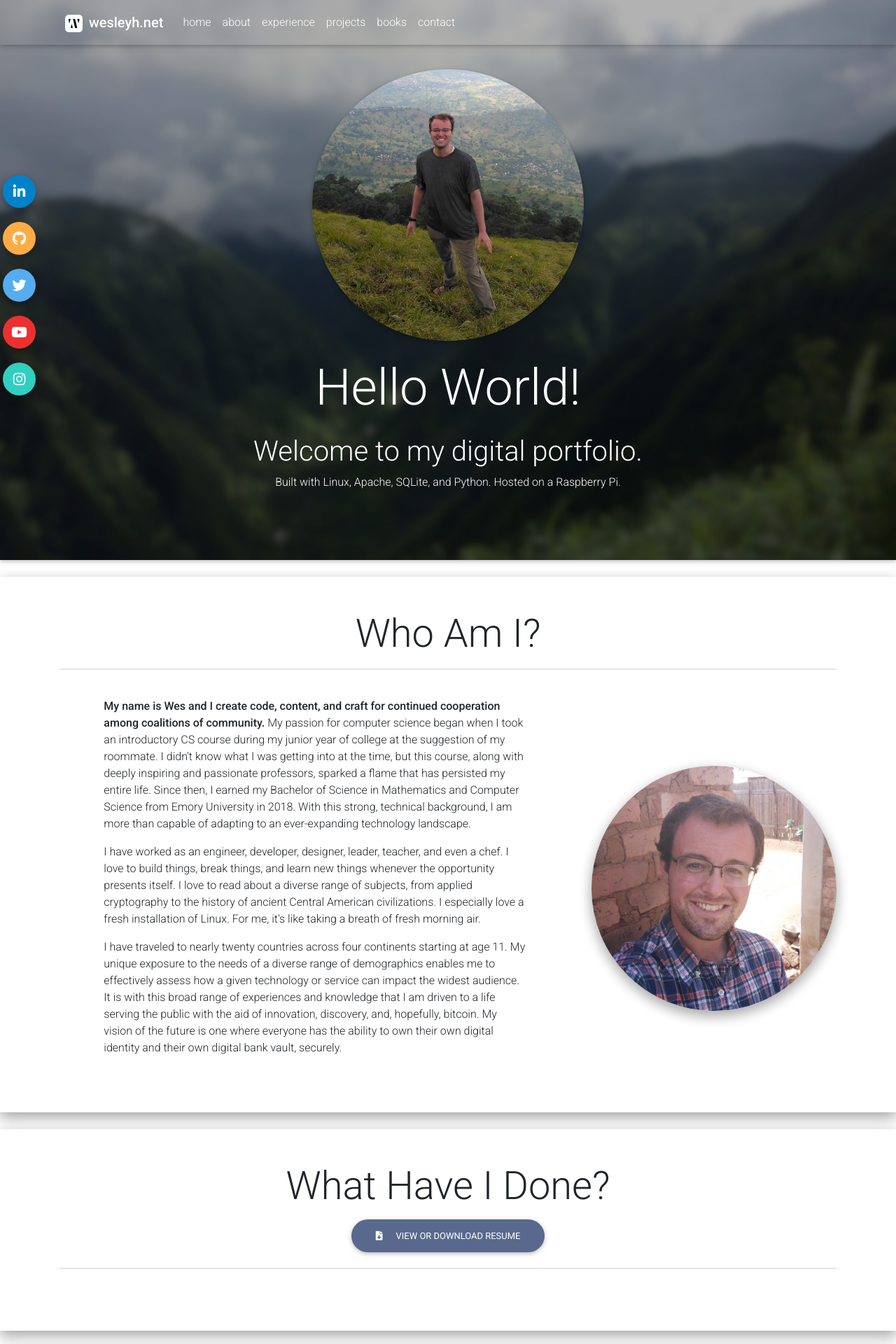
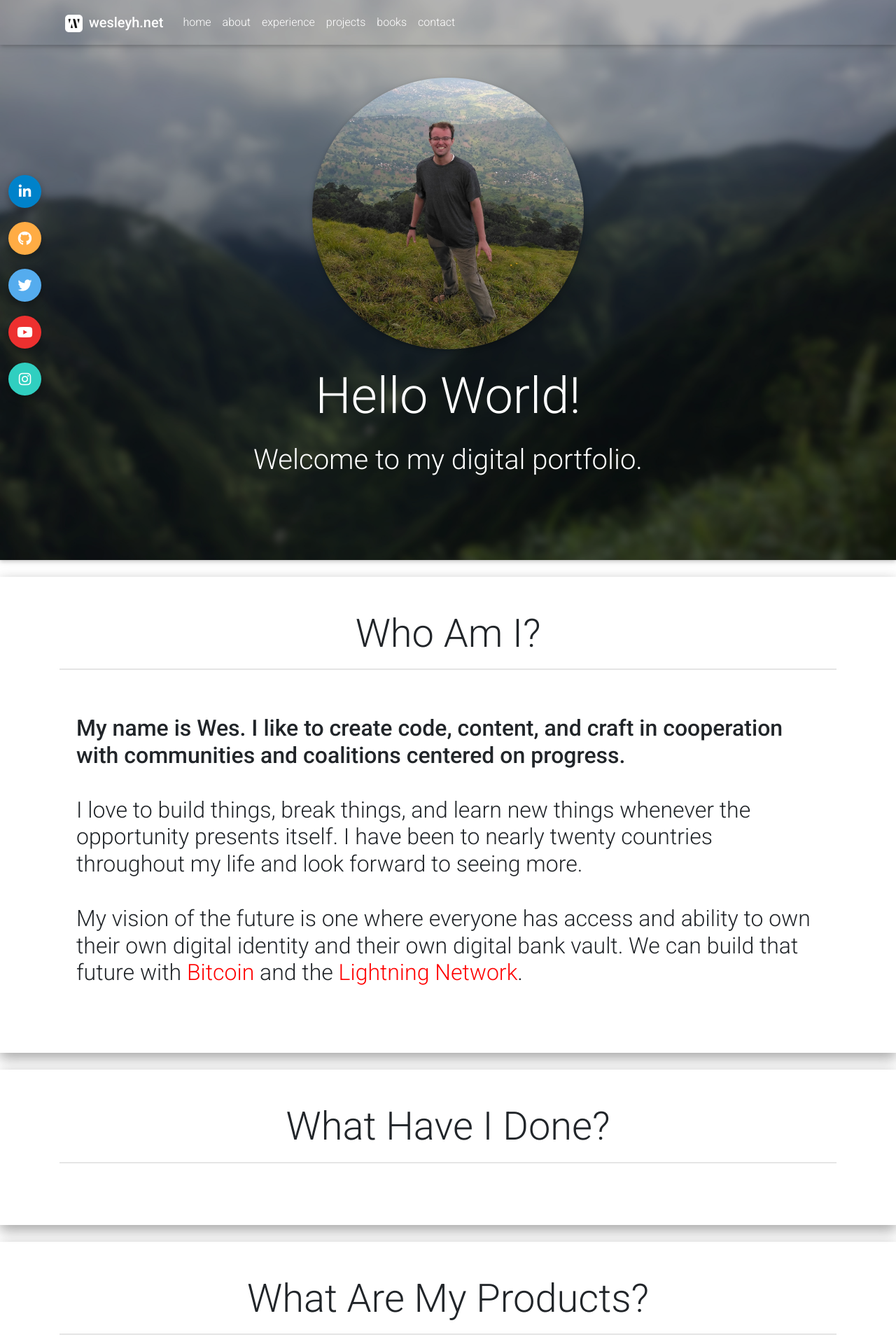
Before and after one commit to wesleyh-dev/django-website, a Django app: template home/templates/home/index.html in a window 1280 px wide. Shown: the top 1920 px of the page at 70% size. Run offline with Django 3.2, Linux system fonts and the light colour scheme; the template is opened without the code that fills it, so the values that code supplies are empty; some libraries are stand-ins or nearby versions.

Commit message:
Clean up!

```diff
--- a/home/templates/home/base.html
+++ b/home/templates/home/base.html
@@ -4,7 +4,7 @@
 <head>
     <meta charset="UTF-8">
     <meta name="viewport" content="width=device-width, initial-scale=1.0">
-    <title>{% block title %}{% endblock title %} - wesleyh.net</title>
+    <title>{% block title %}{% endblock title %}</title>
     <link rel="shortcut icon" type="image/ico" href="{% static 'favicon.ico' %}"/>
 
     <link rel="stylesheet" href="https://use.fontawesome.com/releases/v5.11.2/css/all.css">
@@ -17,7 +17,7 @@
 
     {% block content %}{% endblock content %}
 
-    <div class="socialside">
+    <div class="socialside px-2">
         <a class="btn-floating btn-li mx-1" href="https://www.linkedin.com/in/wesley-harmon-b8bb2b125/" target="_blank">
             <i class="fab fa-linkedin-in"> </i>
         </a>
@@ -30,7 +30,7 @@
         <a class="btn-floating btn-yt mx-1" href="https://www.youtube.com/channel/UChuijwbxsbkQbV5N0lIFR9A" target="_blank">
             <i class="fab fa-youtube"> </i>
         </a>
-        <a class="btn-floating btn-comm mx-1" href="https://www.instagram.com/wheu_/" target="_blank">
+        <a class="btn-floating btn-comm mx-1" href="https://www.instagram.com/westfromwes/" target="_blank">
             <i class="fab fa-instagram"></i>
         </a>
     </div>
@@ -38,7 +38,7 @@
     <footer id='social' class="page-footer font-small special-color-dark pt-4 m-auto">
 
         <!-- Footer Elements -->
-        <div class="container text-center">
+        <div class="container text-center pb-2">
             <h1>How Can You Reach Me?</h1>
             <p>Add me on my social media. Contact form coming soon!</p>
             <!-- Social buttons -->
@@ -64,7 +64,7 @@
                     </a>
                 </li>
                 <li class="list-inline-item">
-                    <a class="btn-floating btn-comm mx-1" href="https://www.instagram.com/wheu_/" target="_blank">
+                    <a class="btn-floating btn-comm mx-1" href="https://www.instagram.com/westfromwes/" target="_blank">
                         <i class="fab fa-instagram"></i>
                     </a>
                 </li>
@@ -74,11 +74,11 @@
         </div>
         <!-- Footer Elements -->
 
-        <!-- Copyright -->
+        <!-- Copyright
         <div class="footer-copyright text-center py-3">© 2020 Copyright:
             <a href="{% url 'home' %}"> wesleyh.net</a>
         </div>
-        <!-- Copyright -->
+        Copyright -->
 
     </footer>
 
--- a/home/templates/home/index.html
+++ b/home/templates/home/index.html
@@ -57,7 +57,6 @@
                     <img src="{% static 'images/profile/landing-prof.jpg' %}" class="rounded-circle z-depth-1 m-auto" style="width: 35%;">
                     <h1 class="display-3 my-4">Hello World!</h1>
                     <h1 class="h1-responsive">Welcome to my digital portfolio.</h1>
-                    <p class="">Built with Linux, Apache, SQLite, and Python. Hosted on a Raspberry Pi.</p>
                 </div>
             </div>
         </div>
@@ -78,80 +77,11 @@
             <!-- Section description -->
             <hr class="pb-4">
 
-            <!-- Grid row -->
-            <div class="row">
-
-                <!-- Grid column -->
-                <div class="col-lg-8">
-
-                    <!-- Grid row -->
-                    <div class="row">
-
-                        <!-- Grid column -->
-                        <div class="col-1">
-                            <i class="fa fa-mail-forward fa-lg purple-text"></i>
-                        </div>
-                        <!-- Grid column -->
-
-                        <!-- Grid column -->
-                        <div class="col-xl-10 col-md-11 col-10 text-left">
-                            <p><strong>My name is Wes and I create code, content, and craft for continued cooperation among coalitions of community.</strong> My passion for computer science began when I took an introductory CS course during my junior year of college at the suggestion of my roommate. I didn't know what I was getting into at the time, but this course, along with deeply inspiring and passionate professors, sparked a flame that has persisted my entire life. Since then, I earned my Bachelor of Science in Mathematics and Computer Science from Emory University in 2018. With this strong, technical background, I am more than capable of adapting to an ever-expanding technology landscape.</p>
-                        </div>
-                        <!-- Grid column -->
-
-                    </div>
-                    <!-- Grid row -->
-
-                    <!-- Grid row -->
-                    <div class="row">
-
-                        <!-- Grid column -->
-                        <div class="col-1">
-                            <i class="fa fa-mail-forward fa-lg purple-text"></i>
-                        </div>
-                        <!-- Grid column -->
-
-                        <!-- Grid column -->
-                        <div class="col-xl-10 col-md-11 col-10 text-left">
-                            <p class="">I have worked as an engineer, developer, designer, leader, teacher, and even a chef. I love to build things, break things, and learn new things whenever the opportunity presents itself. I love to read about a diverse range of subjects, from applied cryptography to the history of ancient Central American civilizations. I especially love a fresh installation of Linux. For me, it's like taking a breath of fresh morning air.</p>
-                        </div>
-                        <!-- Grid column -->
-
-                    </div>
-                    <!-- Grid row -->
-
-                    <!-- Grid row -->
-                    <div class="row pb-3">
-
-                        <!-- Grid column -->
-                        <div class="col-1">
-                            <i class="fa fa-mail-forward fa-lg purple-text"></i>
-                        </div>
-                        <!-- Grid column -->
-
-                        <!-- Grid column -->
-                        <div class="col-xl-10 col-md-11 col-10 text-left">
-                            <p class="">I have traveled to nearly twenty countries across four continents starting at age 11. My unique exposure to the needs of a diverse range of demographics enables me to effectively assess how a given technology or service can impact the widest audience. It is with this broad range of experiences and knowledge that I am driven to a life serving the public with the aid of innovation, discovery, and, hopefully, bitcoin. My vision of the future is one where everyone has the ability to own their own digital identity and their own digital bank vault, securely.</p>
-                        </div>
-                        <!-- Grid column -->
-
-                    </div>
-                    <!-- Grid row -->
-
-
-                </div>
-                <!--Grid column-->
-
-                <!-- Grid column -->
-                <div class="col-lg-4 w-50 m-auto">
-                    <img class="img-fluid z-depth-2 rounded-circle" src="{% static 'images/profile/about-me.jpg' %}">
-                </div>
-                <!-- Grid column -->
-
-
-            </div>
-            <!-- Grid row -->
-
+            <h2 class="display-5 p-4">
+                <p><strong>My name is Wes. I like to create code, content, and craft in cooperation with communities and coalitions centered on progress.</strong></p>
+                <p class="py-4">I love to build things, break things, and learn new things whenever the opportunity presents itself. I have been to nearly twenty countries throughout my life and look forward to seeing more.</p>
+                <p class="">My vision of the future is one where everyone has access and ability to own their own digital identity and their own digital bank vault. We can build that future with <a class="" href="https://bitcoin.org" target="_blank" style="color: #ff0000">Bitcoin</a> and the <a class="" href="https://lightning.network/" target="_blank" style="color: #ff0000">Lightning Network</a>.</p>
+            </h2>
         </div>
         <!-- Container -->
 
@@ -167,14 +97,6 @@
             <h1 class="display-4 text-center">
                 What Have I Done?
             </h1>
-            <div class="text-center">
-                <a href="{% static 'downloads/resume.pdf' %}" target="_blank" >
-                    <button download="downloads/resume.pdf" type="button" class="btn btn-mdb-color btn-rounded">
-                        <i class="fas fa-file-download pr-3"></i>
-                        View or download resume
-                    </button>
-                </a>
-            </div>
 
             <hr class="pb-4">
 
@@ -189,9 +111,9 @@
                         <div class="card-body card-body-cascade">
                             <h4 class="card-title">{{ job.position }}</h4>
                             <p class="card-text mb-0">{{ job.location }}</p>
-                            <p class="card-text">{{ job.date }}</p>
+                            <!-- <p class="card-text">{{ job.date }}</p>
                             <span class="card-text">Tags: </span>
-                            <span class="card-text">{{ job.badges }}</span>
+                            <span class="card-text">{{ job.badges }}</span> -->
                         </div>
                         <div class="card-footer text-center">
                             {{ job.employer }}
@@ -244,7 +166,7 @@
             <!-- Section heading -->
             <h1 class="display-4 text-center">What Should You Read?</h1>
             <!-- Section description -->
-            <p class="text-center card-text">These are all books that I have read and return to often.</p>
+            <p class="text-center card-text">My first recommendation is the <a class="" href="https://bitcoin.org/bitcoin.pdf" target="_blank" style="color: #ff0000">Bitcoin white paper by Satoshi Nakamoto</a>.</p>
             <!-- <hr class="py-3"> -->
 
 
--- a/requirements.txt
+++ b/requirements.txt
@@ -3,6 +3,5 @@ Django==3.1.7
 django-ckeditor==6.0.0
 django-js-asset==1.2.2
 Pillow==8.1.2
-pkg-resources==0.0.0
 pytz==2021.1
 sqlparse==0.4.1
```
